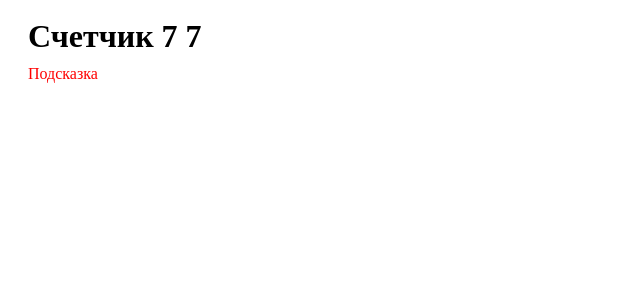
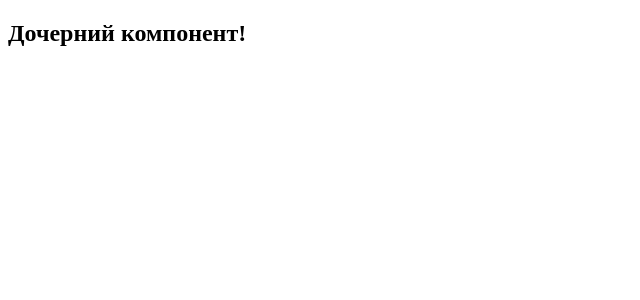
Before and after one commit to Ayronhayd/book-vue, a Vue app: page / in a window 1280 px wide. Shown: the top 300 px of the page, without its empty margins (0-640 px from the left). Built offline with nearby package versions, Linux system fonts and the light colour scheme.

Commit message:
Дочерний компонент!

```diff
--- a/src/App.vue
+++ b/src/App.vue
@@ -1,35 +1,15 @@
 <template>
-  <h1> Счетчик {{ counter }}  {{ counter }}</h1>
-
-  <span className="cpap" v-bind:title="massage">Подсказка</span>
+  <headerNew />
 </template>
 
 <script>
+import headerNew from './components/headerNew.vue'
 
 export default {
-
-  data() {
-  return {
-    counter: 0,
-    massage: 'Hello'
-  }
+  components: {
+    headerNew,
   },
-  mounted() {
-    setInterval(() => {
-      this.counter++
-    }, 1000)
-  }
 }
-
 </script>
 
-<style scoped>
-.cpap {
-  color: red
-}
-
-* {
-  margin: 0 0 0 10px;
-  padding: 10px;
-}
-</style>
+<style scoped></style>
--- a/src/components/headerNew.vue
+++ b/src/components/headerNew.vue
@@ -1,16 +1,11 @@
 <template>
-<div>
-  <input type="name">
-  <input type="password">
-  <input type="email">
-  <input type="login">
-  <button type="submit">Отправить</button>
-</div>
-
+  <h2>Дочерний компонент!</h2>
 </template>
 
 <script>
+export default {
 
+}
 </script>
 
 <style scoped>
```
